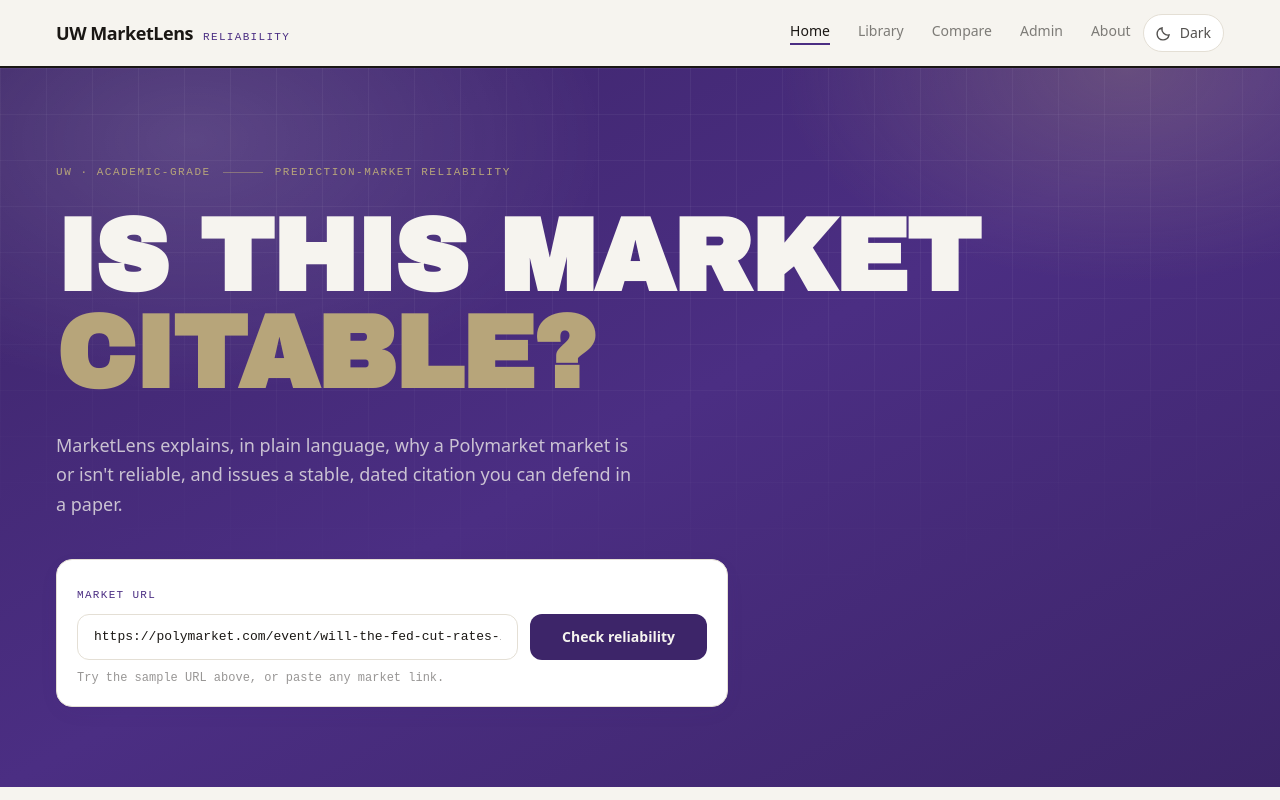
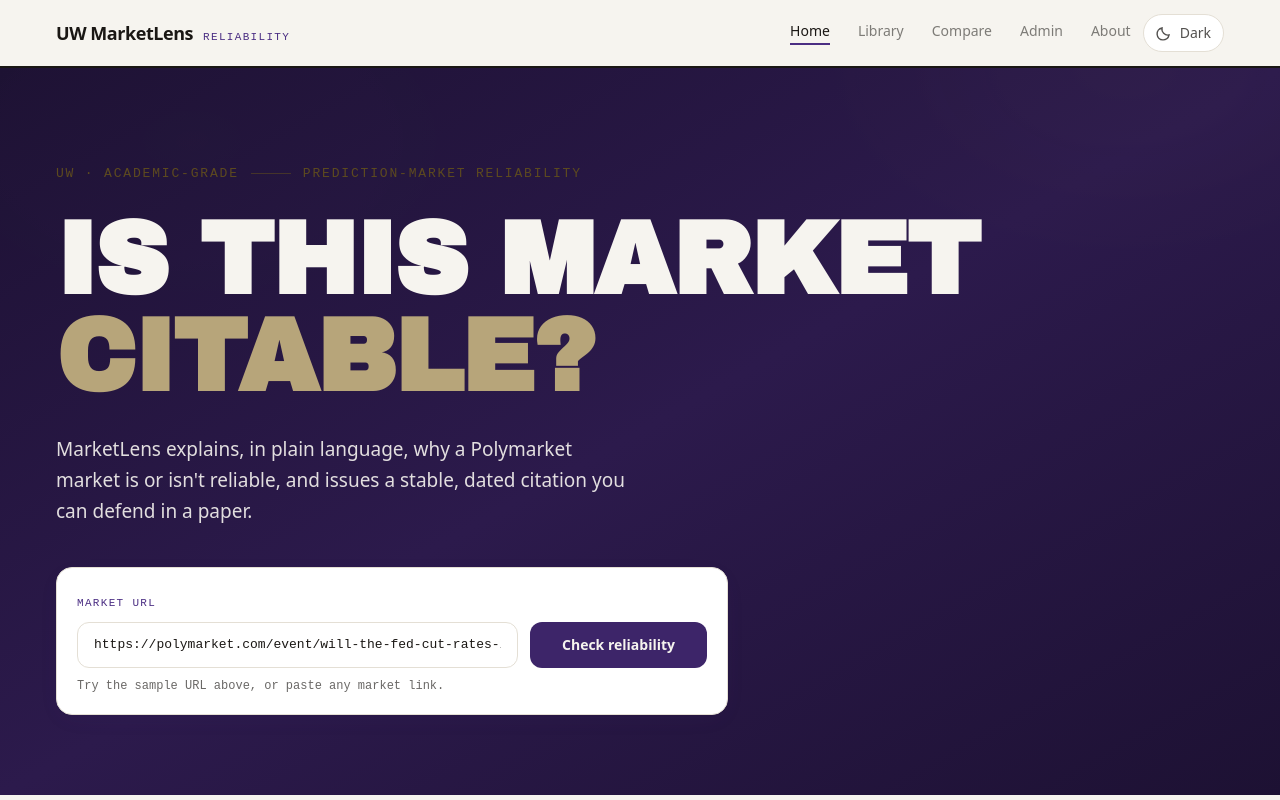
Before and after one commit to dbedi06/UW-MarketLens, a React (Vite) app in the folder frontend/: page / in a window 1280 px wide. Shown: the top 800 px of the page. Built offline with nearby package versions, Linux system fonts and the light colour scheme.

Commit message:
Fixed UI visibility issues

```diff
--- a/frontend/src/index.css
+++ b/frontend/src/index.css
@@ -189,8 +189,70 @@
     color: var(--ink);
   }
 
+  .dark .caption {
+    color: #ad96d4;
+  }
+
   .dark .section-title {
     color: var(--ink);
+  }
+
+  .dark .text-brand-600 {
+    color: #ad96d4;
+  }
+
+  .dark .text-brand-700 {
+    color: #cdbfe6;
+  }
+
+  .hero-radial {
+    opacity: 0.18;
+    background-image: radial-gradient(
+        55% 60% at 15% 10%,
+        rgba(255, 255, 255, 0.05) 0,
+        transparent 60%
+      ),
+      radial-gradient(50% 55% at 88% 0, rgba(183, 165, 122, 0.18) 0, transparent 55%);
+  }
+
+  .hero-grid {
+    opacity: 0.08;
+    background-image: linear-gradient(rgba(255, 255, 255, 0.03) 1px, transparent 1px),
+      linear-gradient(90deg, rgba(255, 255, 255, 0.03) 1px, transparent 1px);
+    background-size: 46px 46px;
+    mask-image: radial-gradient(120% 95% at 50% 0, #000 35%, transparent 80%);
+  }
+
+  .dark .hero-radial {
+    opacity: 0.2;
+  }
+
+  .dark .hero-grid {
+    opacity: 0.1;
+  }
+
+  .home-marker {
+    color: rgba(75, 46, 131, 0.88);
+  }
+
+  .dark .home-marker {
+    color: rgba(247, 242, 232, 0.85);
+  }
+
+  .hero-label-row {
+    color: #5d4a1f;
+  }
+
+  .hero-label-divider {
+    background-color: rgba(93, 74, 31, 0.6);
+  }
+
+  .dark .hero-label-row {
+    color: #b7a57a;
+  }
+
+  .dark .hero-label-divider {
+    background-color: rgba(183, 165, 122, 0.5);
   }
 }
 
--- a/frontend/src/pages/HomePage.tsx
+++ b/frontend/src/pages/HomePage.tsx
@@ -36,16 +36,14 @@ export default function HomePage() {
 
   return (
     <div>
-      {/* ---- Purple masthead: brighter brand gradient + light grid + glow ---- */}
+      {/* ---- Purple masthead: deeper brand gradient + reduced glow ---- */}
       <section className="relative overflow-hidden">
-        <div className="absolute inset-0 -z-10 bg-gradient-to-br
-          from-brand-700 via-brand-600 to-brand-700" />
-        <div className="absolute inset-0 -z-10 opacity-90
-          [background-image:radial-gradient(55%_60%_at_15%_10%,rgba(255,255,255,.16)_0,transparent_60%),radial-gradient(50%_55%_at_88%_0,rgba(183,165,122,.30)_0,transparent_55%)]" />
-        <div className="absolute inset-0 -z-10 opacity-80
-          [background-image:linear-gradient(rgba(255,255,255,.06)_1px,transparent_1px),linear-gradient(90deg,rgba(255,255,255,.06)_1px,transparent_1px)]
-          [background-size:46px_46px]
-          [mask-image:radial-gradient(120%_95%_at_50%_0,#000_35%,transparent_80%)]" />
+        <div
+          className="absolute inset-0 -z-10 bg-gradient-to-br
+          from-brand-900 via-brand-800 to-brand-900"
+        />
+        <div className="hero-radial absolute inset-0 -z-10" />
+        <div className="hero-grid absolute inset-0 -z-10" />
 
         <motion.div
           variants={stagger}
@@ -56,11 +54,11 @@ export default function HomePage() {
         >
           <motion.div
             variants={fadeUp}
-            className="flex items-center gap-3 font-mono text-[11px]
-              font-medium uppercase tracking-[0.14em] text-gold"
+            className="hero-label-row flex items-center gap-3 font-mono
+              text-[13px] font-medium uppercase tracking-[0.14em]"
           >
             <span>UW · Academic-grade</span>
-            <span className="h-px w-10 bg-gold/50" />
+            <span className="hero-label-divider h-px w-10" />
             <span>Prediction-market reliability</span>
           </motion.div>
 
@@ -69,13 +67,12 @@ export default function HomePage() {
             className="display mt-7 max-w-[16ch] text-[clamp(2.75rem,8vw,7rem)]
               text-paper"
           >
-            Is this market{" "}
-            <span className="text-gold">citable?</span>
+            Is this market <span className="text-gold">citable?</span>
           </motion.h1>
 
           <motion.p
             variants={fadeUp}
-            className="mt-7 max-w-xl text-lg leading-relaxed text-paper/75"
+            className="mt-7 max-w-xl text-[19px] leading-relaxed text-paper/90"
           >
             MarketLens explains, in plain language, why a Polymarket market is
             or isn't reliable, and issues a stable, dated citation you can
@@ -83,10 +80,7 @@ export default function HomePage() {
           </motion.p>
 
           {/* Search on a soft floating card (light, usable) */}
-          <motion.div
-            variants={fadeUp}
-            className="card mt-10 max-w-2xl p-5"
-          >
+          <motion.div variants={fadeUp} className="card mt-10 max-w-2xl p-5">
             <label className="caption">Market URL</label>
             <div className="mt-2.5 flex flex-col gap-3 sm:flex-row">
               <input
@@ -105,7 +99,7 @@ export default function HomePage() {
             </div>
             <p
               className={`mt-2.5 font-mono text-xs ${
-                err ? "text-bad" : "text-ink/45"
+                err ? "text-bad" : "text-ink/65"
               }`}
             >
               {err ?? "Try the sample URL above, or paste any market link."}
@@ -115,8 +109,10 @@ export default function HomePage() {
       </section>
 
       {/* ---- Pillars: soft rounded cards ---- */}
-      <section className="mx-auto grid max-w-content gap-5 px-5 sm:px-8
-        lg:px-14 py-14 md:grid-cols-2">
+      <section
+        className="mx-auto grid max-w-content gap-5 px-5 sm:px-8
+        lg:px-14 py-14 md:grid-cols-2"
+      >
         {[
           {
             n: "01",
@@ -130,9 +126,11 @@ export default function HomePage() {
           },
         ].map((p) => (
           <div key={p.n} className="card p-8 sm:p-10">
-            <div className="numeral text-6xl text-brand-600/20">{p.n}</div>
-            <h2 className="mt-3 font-sans text-2xl font-extrabold
-              tracking-tight text-ink">
+            <div className="home-marker numeral text-6xl">{p.n}</div>
+            <h2
+              className="mt-3 font-sans text-2xl font-extrabold
+              tracking-tight text-ink"
+            >
               {p.t}
             </h2>
             <p className="mt-3 leading-relaxed text-ink/65">{p.d}</p>
@@ -150,7 +148,7 @@ export default function HomePage() {
                 <button
                   onClick={() => go(r)}
                   className="flex w-full items-center justify-between gap-4
-                    py-3.5 text-left font-mono text-[13px] text-ink/70
+                    py-3.5 text-left font-mono text-[13px] text-ink/80
                     transition-colors hover:text-ink"
                 >
                   <span className="truncate">
```
Also changed, not shown: 1 other file (tests, documents, lock files or other folders).
